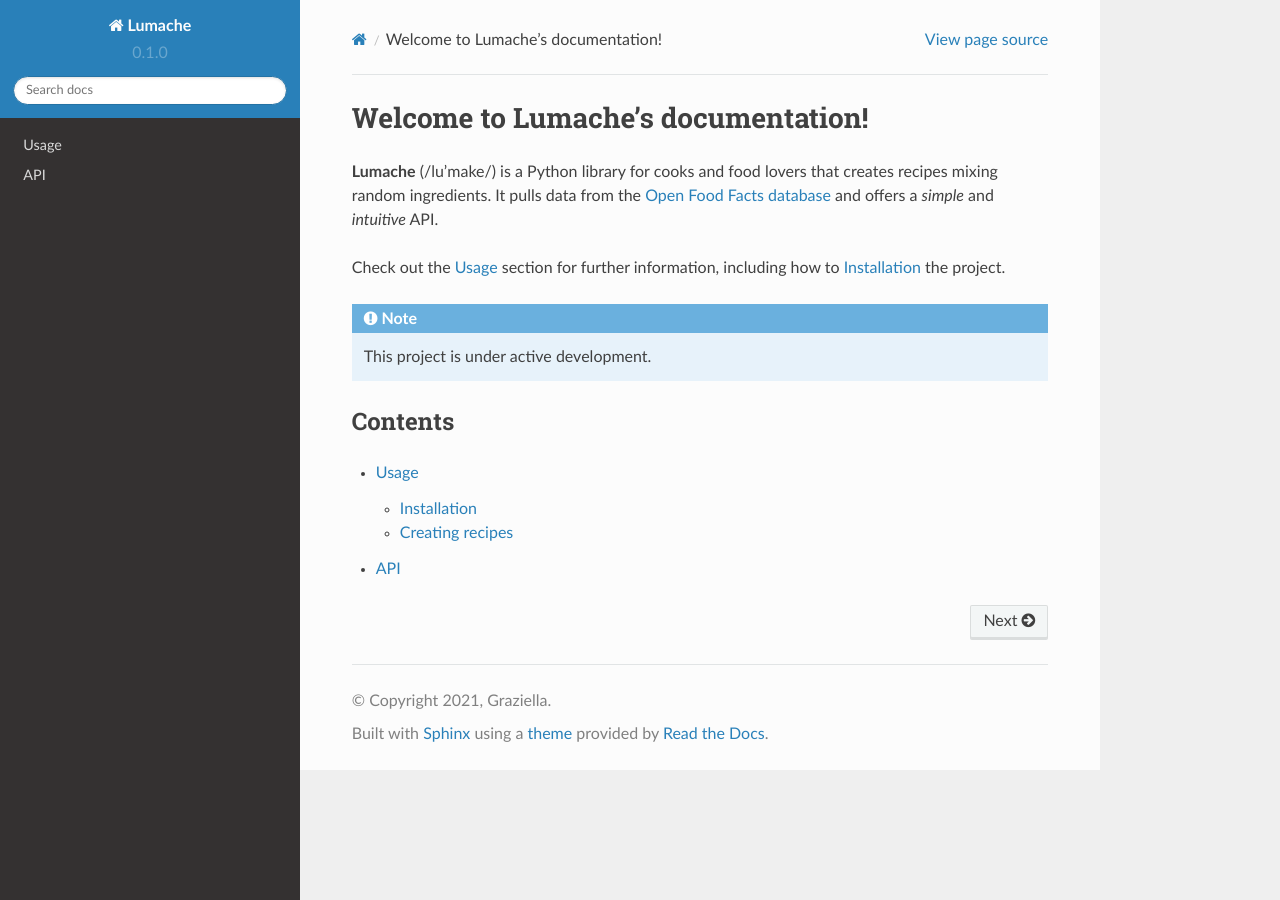
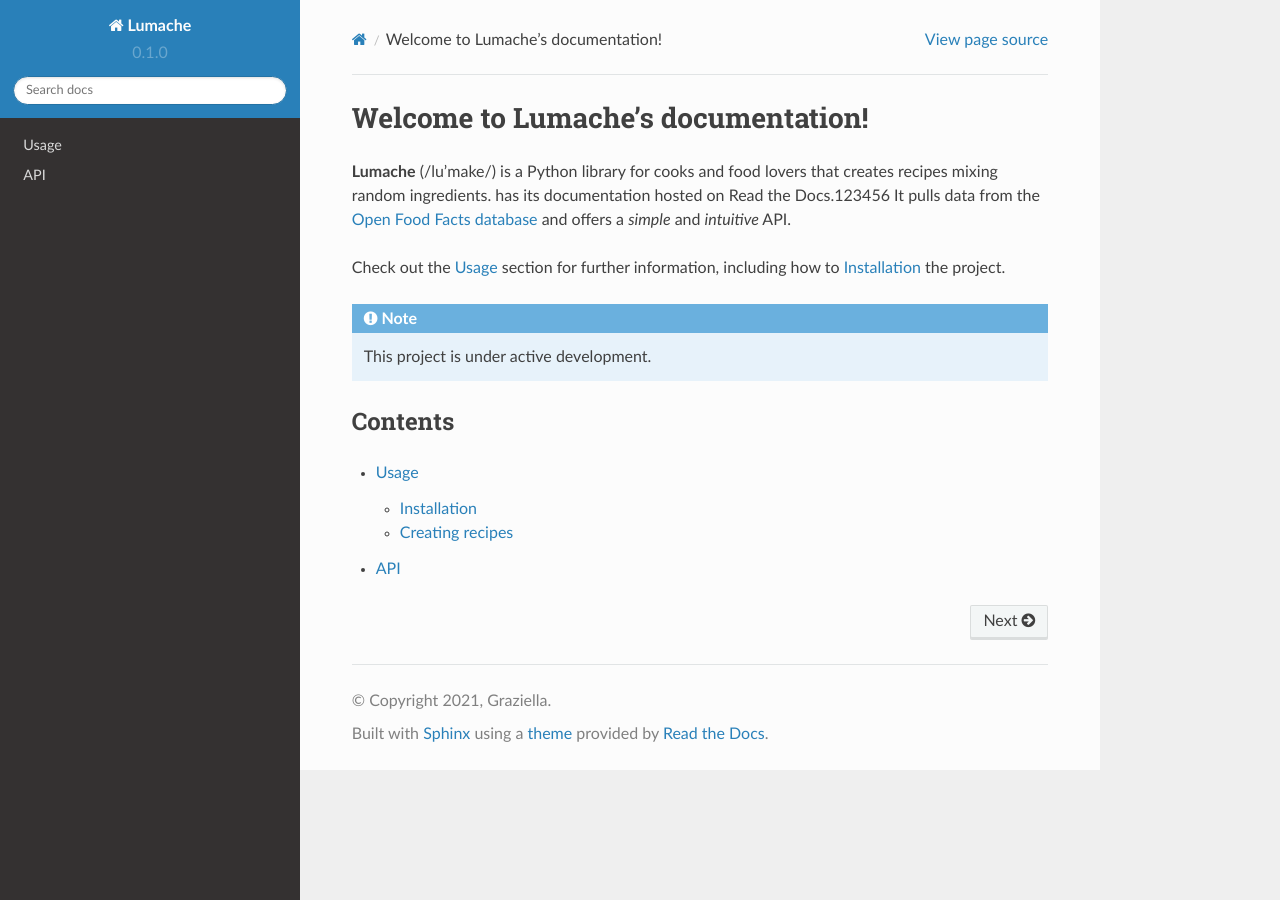
Before and after one commit to aliimrancppa/MMS-doc, a Sphinx documentation site: the page built from docs/source/index.rst, in a window 1280 px wide. Built offline with Sphinx 7.4.7 and the Read the Docs theme 2.0.0, drawn with Linux system fonts in a browser that asks for light colours; pages that are not in the unit, such as notebooks, are missing from menus.

Commit message:
Update index.rst
temp

```diff
--- a/docs/source/index.rst
+++ b/docs/source/index.rst
@@ -2,7 +2,7 @@ Welcome to Lumache's documentation!
 ===================================
 
 **Lumache** (/lu'make/) is a Python library for cooks and food lovers
-that creates recipes mixing random ingredients.
+that creates recipes mixing random ingredients. has its documentation hosted on Read the Docs.123456
 It pulls data from the `Open Food Facts database <https://world.openfoodfacts.org/>`_
 and offers a *simple* and *intuitive* API.
 
```
Also changed, not shown: other parts of docs/source/index.rst (+1 -2 lines).
